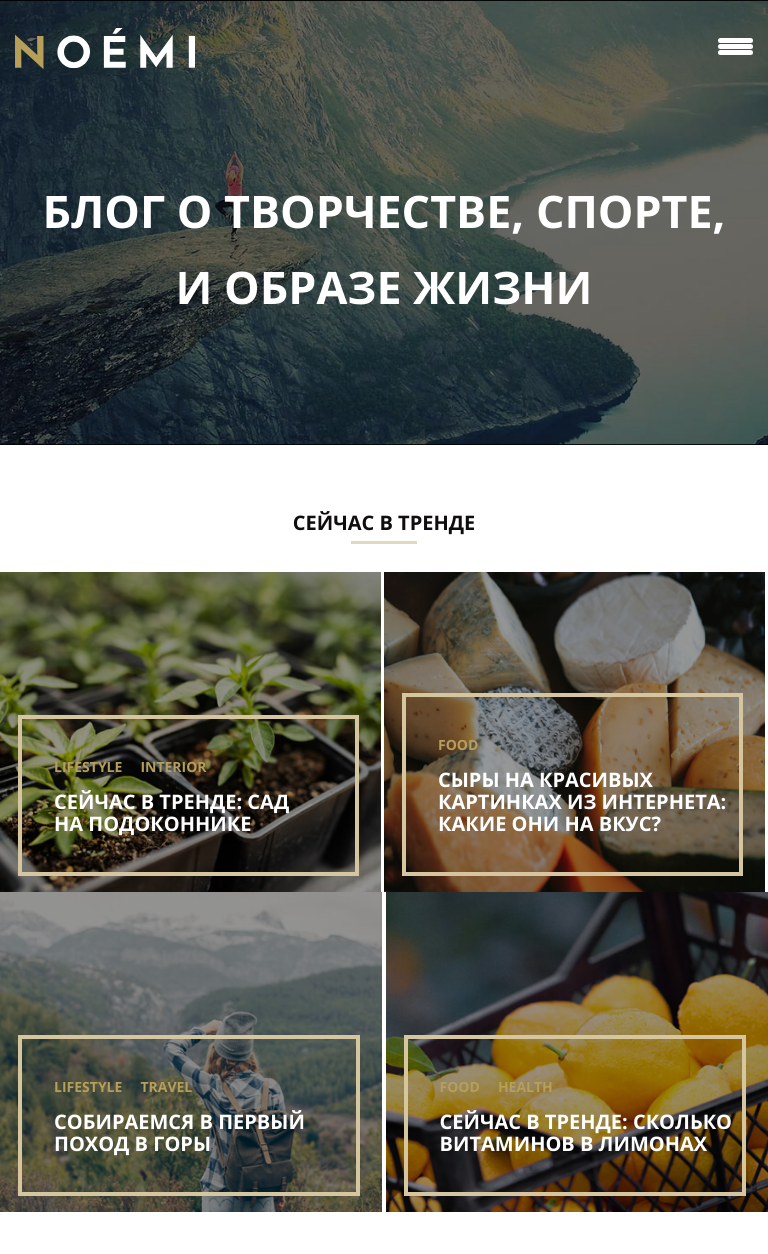
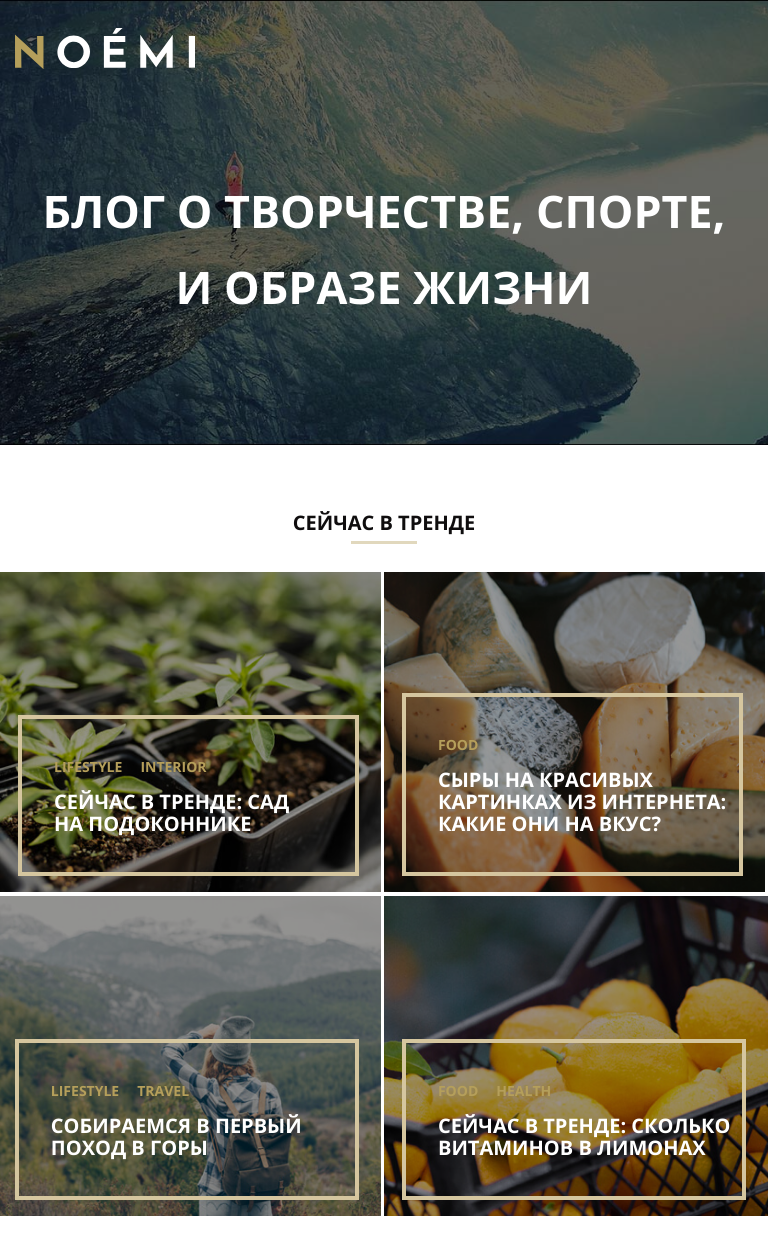
Before and after one commit to SKM11/MQ-diplom, a plain HTML site: page index.html in a window 768 px wide. Shown: the top 1254 px of the page. Drawn offline with Linux system fonts and the light colour scheme; files whose address does not match are found by name.

Commit message:
Add files via upload

```diff
--- a/css/style.css
+++ b/css/style.css
@@ -861,9 +861,8 @@
 
 
 @media (min-width: 641px) and (max-width: 1199px) {
-  .menu__button {
-    display: block;
-  }
+
+
   .menu {
     text-align: right;
   }
@@ -930,6 +929,15 @@
   .shop-item:last-child {
     max-width: 50%;
     padding-top: 2%;
+  }
+
+  .bkg-first-walk {
+    margin-left:  -0.2em;
+    margin-top: 0.25em;
+  }
+
+  .bkg-lemons-vitamins {
+    margin-top: 0.25em;
   }
 }
 
```
